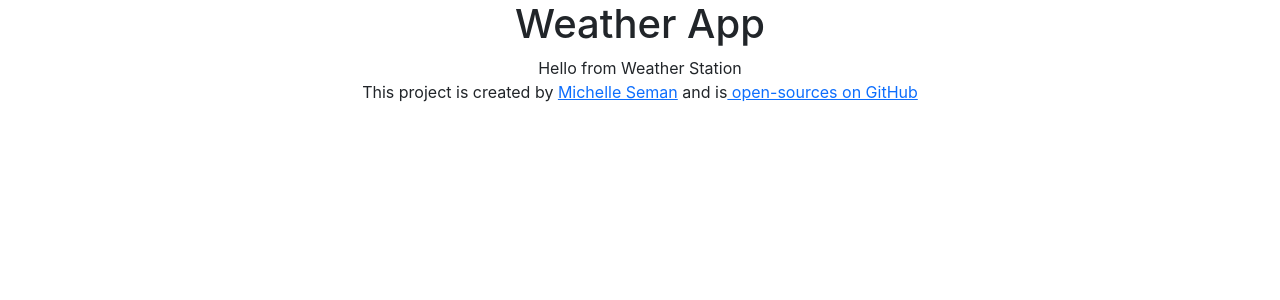
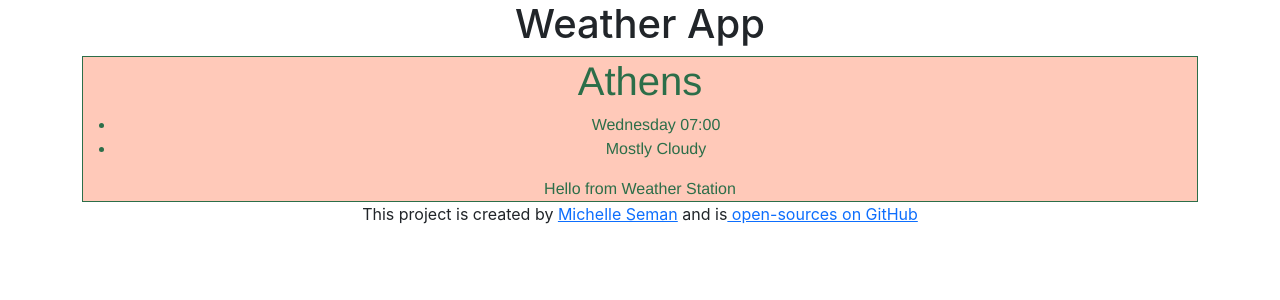
Before and after one commit to MichSeman/react-weather-shecodes, a React (Create React App) app: page / in a window 1280 px wide. Shown: the top 300 px of the page. Built offline with nearby package versions, Linux system fonts and the light colour scheme; the HTML template or start-up script is replaced by a standard one.

Commit message:
html and css updates

```diff
--- a/src/Weather.css
+++ b/src/Weather.css
@@ -0,0 +1,6 @@
+.Weather {
+    background-color: #ffc9b9;
+    color: #2c6e49;
+    font-family: 'Franklin Gothic Medium', 'Arial Narrow', Arial, sans-serif;
+    border: 1px solid;
+}
--- a/src/Weather.js
+++ b/src/Weather.js
@@ -2,7 +2,13 @@ import React from "react";
 import "./Weather.css";
 
 function Weather() {
-    return <div className="Weather"> Hello from Weather Station
+    return <div className="Weather">
+    <h1>Athens</h1>
+    <ul>
+        <li>Wednesday 07:00</li>
+        <li>Mostly Cloudy</li>
+    </ul>
+    Hello from Weather Station
     </div>
 }
 
```
